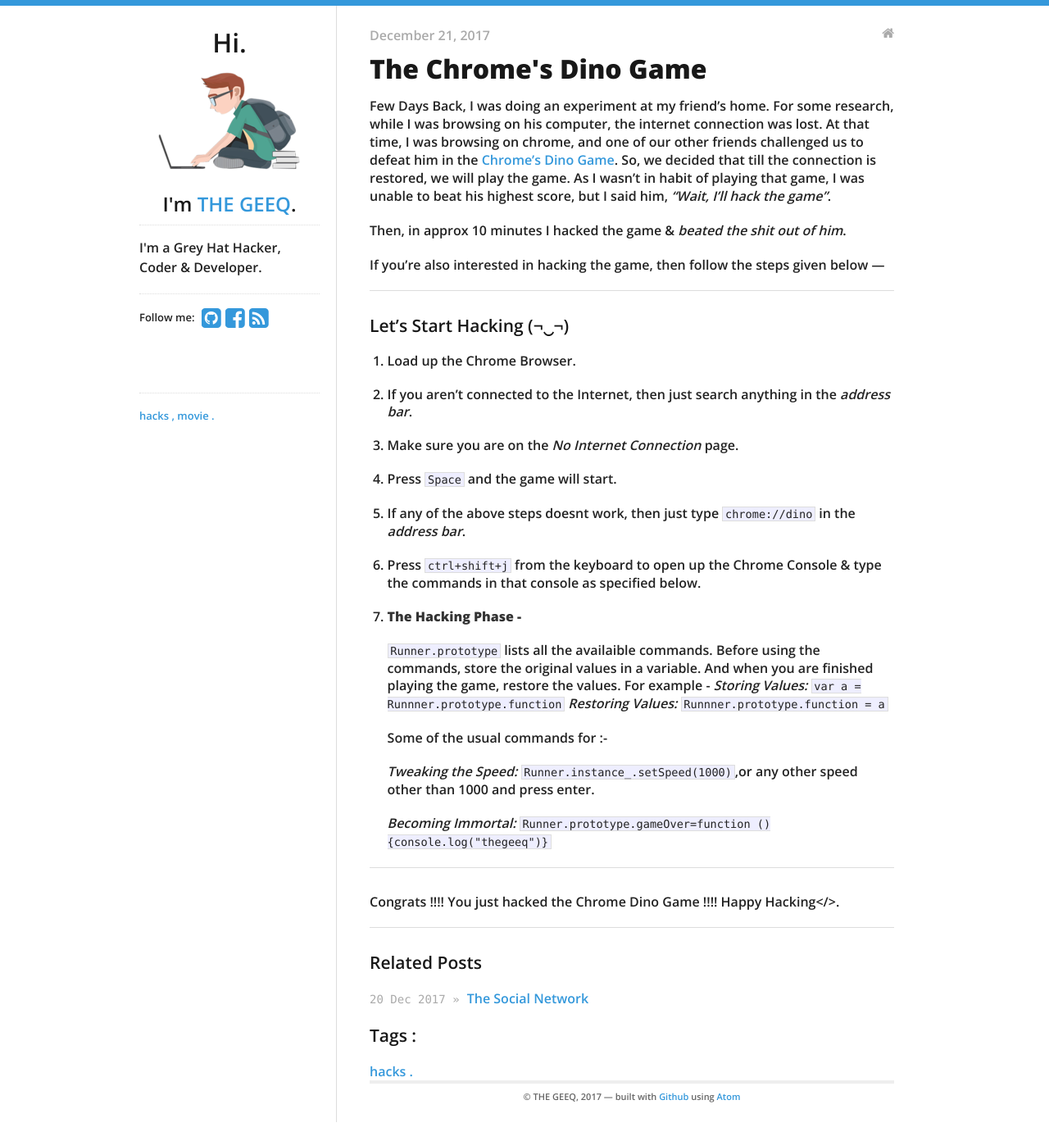
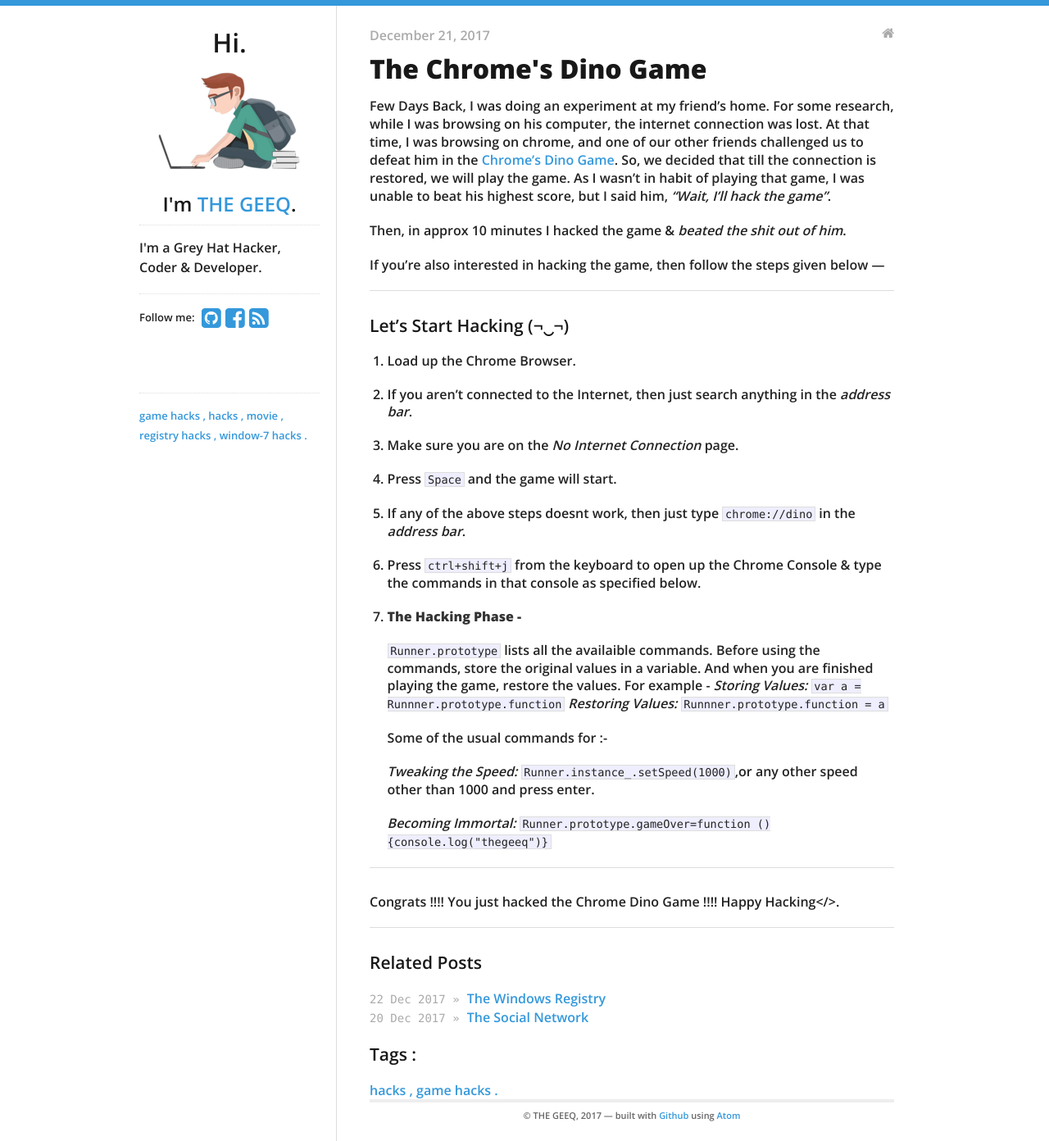
Before and after one commit to anthrax3/thegeeq.github.io, a Jekyll site: the page built from _posts/2017-12-21-the chrome's dino game.md, in a window 1280 px wide. Shown: the whole page at 82% size. Built offline with Jekyll 4.4.1, drawn with Linux system fonts in a browser that asks for light colours; nearby versions of some CDN libraries; before the commit the page ends 1369 px from its top, so only the background shows below that.

Commit message:
Add files via upload

```diff
--- a/_posts/2017-12-21-the chrome's dino game.md
+++ b/_posts/2017-12-21-the chrome's dino game.md
@@ -1,7 +1,7 @@
 ---
 layout: post
 title: The Chrome's Dino Game
-tags: [hacks]
+tags: [hacks, game hacks]
 categories:
 - blog
 ---
--- /dev/null
+++ b/tag/game hacks.md
@@ -0,0 +1,4 @@
+---
+layout: tag
+title: game hacks
+---
--- /dev/null
+++ b/tag/registry hacks.md
@@ -0,0 +1,4 @@
+---
+layout: tag
+title: registry hacks
+---
```
Also changed, not shown: _posts/2017-12-22-the windows registry.md (added, +62 -0 lines), tag/windows-7 hacks.md (added, +4 -0 lines).
